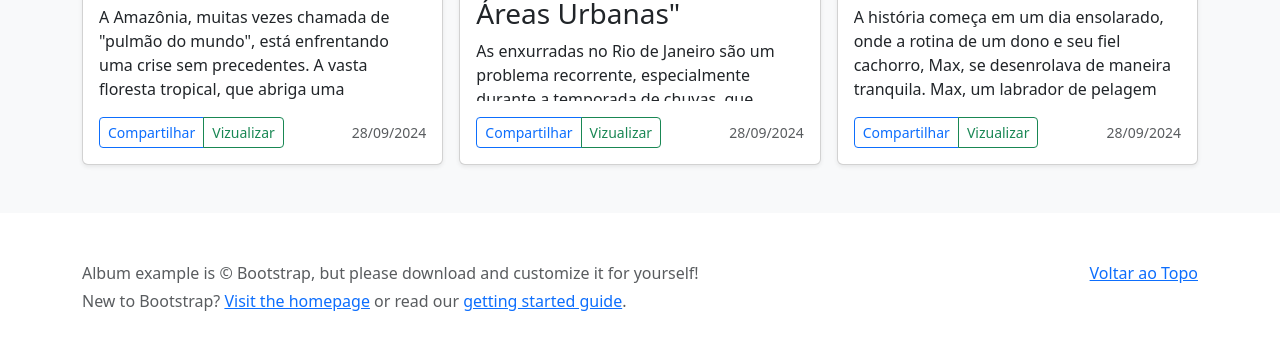
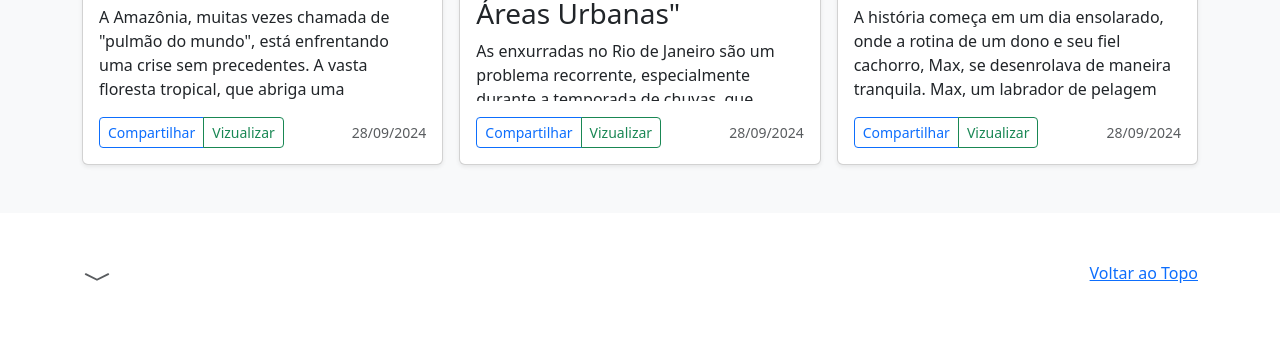
Before and after one commit to OAlysson/report-city, a plain HTML site: page src/index.html in a window 1280 px wide. Shown: the part 2373-2722 px from the top of the page. Drawn offline with nearby package versions, Linux system fonts and the light colour scheme.

Commit message:
alterando menu

```diff
--- a/src/index.html
+++ b/src/index.html
@@ -258,7 +258,6 @@
                   </div>
                 </div>
               </div>
-
             </div>
           </div>
         </div>
@@ -271,8 +270,9 @@
             <p class="float-end mb-1">
             <a href="#">Voltar ao Topo</a>
             </p>
-            <p class="mb-1">Album example is &copy; Bootstrap, but please download and customize it for yourself!</p>
-            <p class="mb-0">New to Bootstrap? <a href="/">Visit the homepage</a> or read our <a href="../getting-started/introduction/">getting started guide</a>.</p>
+            <svg xmlns="http://www.w3.org/2000/svg" width="30"  height="30" fill="currentColor" class="bi bi-chevron-compact-down" viewBox="0 0 16 16">
+              <path fill-rule="evenodd" d="M1.553 6.776a.5.5 0 0 1 .67-.223L8 9.44l5.776-2.888a.5.5 0 1 1 .448.894l-6 3a.5.5 0 0 1-.448 0l-6-3a.5.5 0 0 1-.223-.67"/>
+            </svg>
         </div>
     </footer>
 
```
